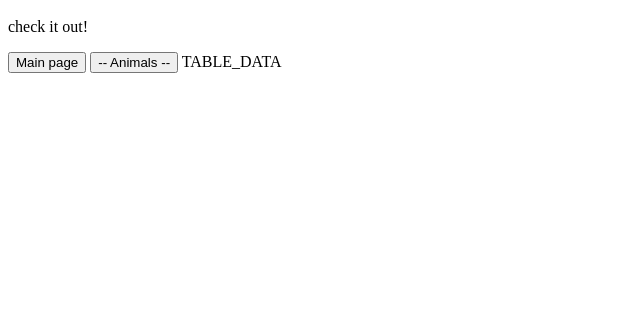
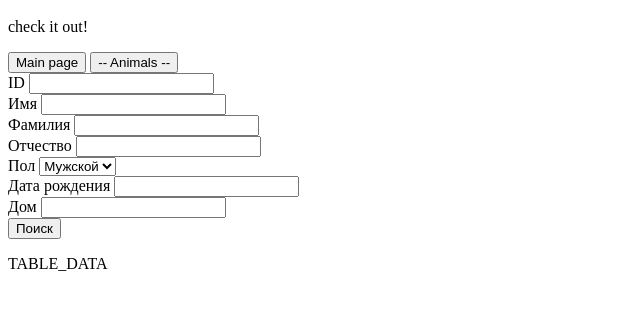
Before and after one commit to xen-io/test-site, a plain HTML site: page pages/owners.html in a window 1280 px wide. Shown: the part 48-358 px from the top of the page, without its empty margins (0-640 px from the left). Drawn offline with Linux system fonts and the light colour scheme.

Commit message:
feat: add html filters

```diff
--- a/pages/owners.html
+++ b/pages/owners.html
@@ -4,6 +4,42 @@
 		<p>check it out!</p>
 		<a href="/"><button type="button">Main page</button></a>
 		<a href="/animals"><button type="button">-- Animals --</button></a>
+		<form action="/owners" method="GET">
+			<div>
+				<label for="oid">ID</label>
+				<input name="oid" id="oid" value=""/>
+			</div>
+			<div>
+				<label for="name">Имя</label>
+				<input name="name" id="name" value=""/>
+			</div>
+			<div>
+				<label for="last_name">Фамилия</label>
+				<input name="last_name" id="last_name" value=""/>
+			</div>
+			<div>
+				<label for="middle_name">Отчество</label>
+				<input name="middle_name" id="middle_name" value=""/>
+			</div>
+			<div>
+				<label for="sex">Пол</label>
+				<select name="sex" id="sex">
+					<option value=0>Мужской</option>
+					<option value=1>Женский</option>
+				</select>
+			</div>
+			<div>
+				<label for="birthday">Дата рождения</label>
+				<input name="birthday" id="birthday" value=""/>
+			</div>
+			<div>
+				<label for="home">Дом</label>
+				<input name="home" id="home" value=""/>
+			</div>
+			<div>
+				<input type="submit" value="Поиск">
+			</div>
+		</form>
 		TABLE_DATA
 	</body>
 </html>
```
Also changed, not shown: pages/animals.html (+1 -1 lines), 1 other file.
